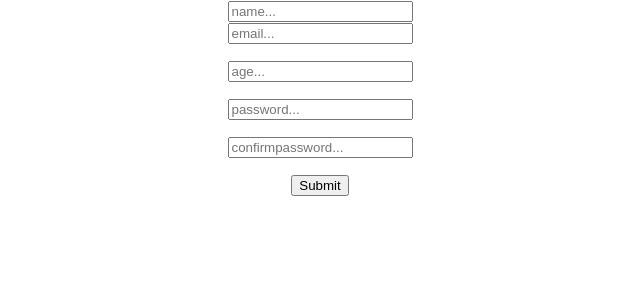
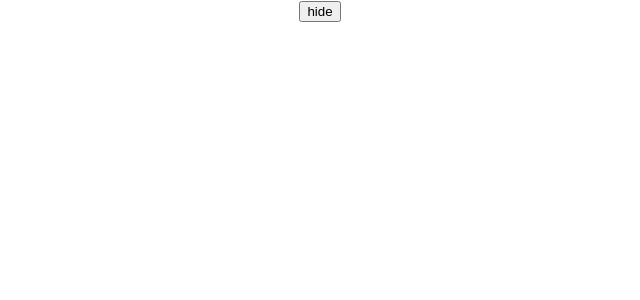
Before and after one commit to HudyRahmani/test1, a React (Create React App) app: page / in a window 1280 px wide. Shown: the top 300 px of the page, without its empty margins (320-960 px from the left). Built offline with nearby package versions, Linux system fonts and the light colour scheme.

Commit message:
Create Custom hook 1

```diff
--- a/src/App.js
+++ b/src/App.js
@@ -1,10 +1,19 @@
 import './App.css'
-import SubmitHomeForm from './pages/SubmitHomeForm';
+import { useToggle } from './pages/useToggle';
 function App() {
 
+  const [isvisible , toggle] = useToggle()
   return (
     <div className={`App`}>
-      <SubmitHomeForm />
+
+       <button onClick={toggle}>
+        {toggle ? "hide" :"show"}
+       </button>
+
+       {isvisible &&
+       <p>this is some text for test click on button to hide</p>
+      }
+
     </div>
   );
 
--- a/src/pages/SubmitHomeForm.js
+++ /dev/null
@@ -1,41 +0,0 @@
-import React from 'react'
-import { useForm } from 'react-hook-form'
-import * as yup from 'yup'
-import { yupResolver } from '@hookform/resolvers/yup'
-
-export default function SubmitHomeForm() {
-
-
-    const sechema = yup.object().shape({
-        name : yup.string().required("نام اجباری است"),
-        email:yup.string().email("ایمل باید اعتباری باشد").required('ایمل اجباری است'),
-        age: yup.number().positive().min(18).max(100).required('سن مهم است'),
-        password:yup.string().min(4).max(15).required('پسورد فرض است'),
-        confirmpassword:yup.string().oneOf([yup.ref("password")],"پسورد برابر نیست").required()
-
-    })
-
-    const {register , handleSubmit ,formState:{errors}} = useForm({resolver : yupResolver(sechema)})
-    const onFormSubmit = (data) =>{
-        console.log(data)
-    }
-  return (
-    <div>
-        <form onSubmit={handleSubmit(onFormSubmit)}>
-            <input type='text' placeholder='name...' {...register("name")} /> <br />
-            {errors.name && (
-                <p>{errors.name?.message}</p>
-            )}
-            <input type='text' placeholder='email...'  {...register("email")}/><br />
-                <p>{errors.email?.message}</p>
-            <input type='number' placeholder='age...'  {...register("age")} /><br />
-                <p>{errors.number?.message}</p>
-            <input type='password' placeholder='password...'  {...register("password")}/><br />
-                <p>{errors.password?.message}</p>
-            <input type='password' placeholder='confirmpassword...'  {...register("confirmpassword")}/><br />
-                <p>{errors.confirmpassword?.message}</p>
-            <button>Submit</button>
-        </form>
-    </div>
-  )
-}
--- /dev/null
+++ b/src/pages/useToggle.js
@@ -0,0 +1,9 @@
+import { useState } from "react"
+
+export const useToggle = (intial = false) =>{
+    const [state , setState] = useState(intial)
+    const toggle = () =>{
+        setState((prev) => !prev)
+    }
+    return [state,toggle]
+}
```
